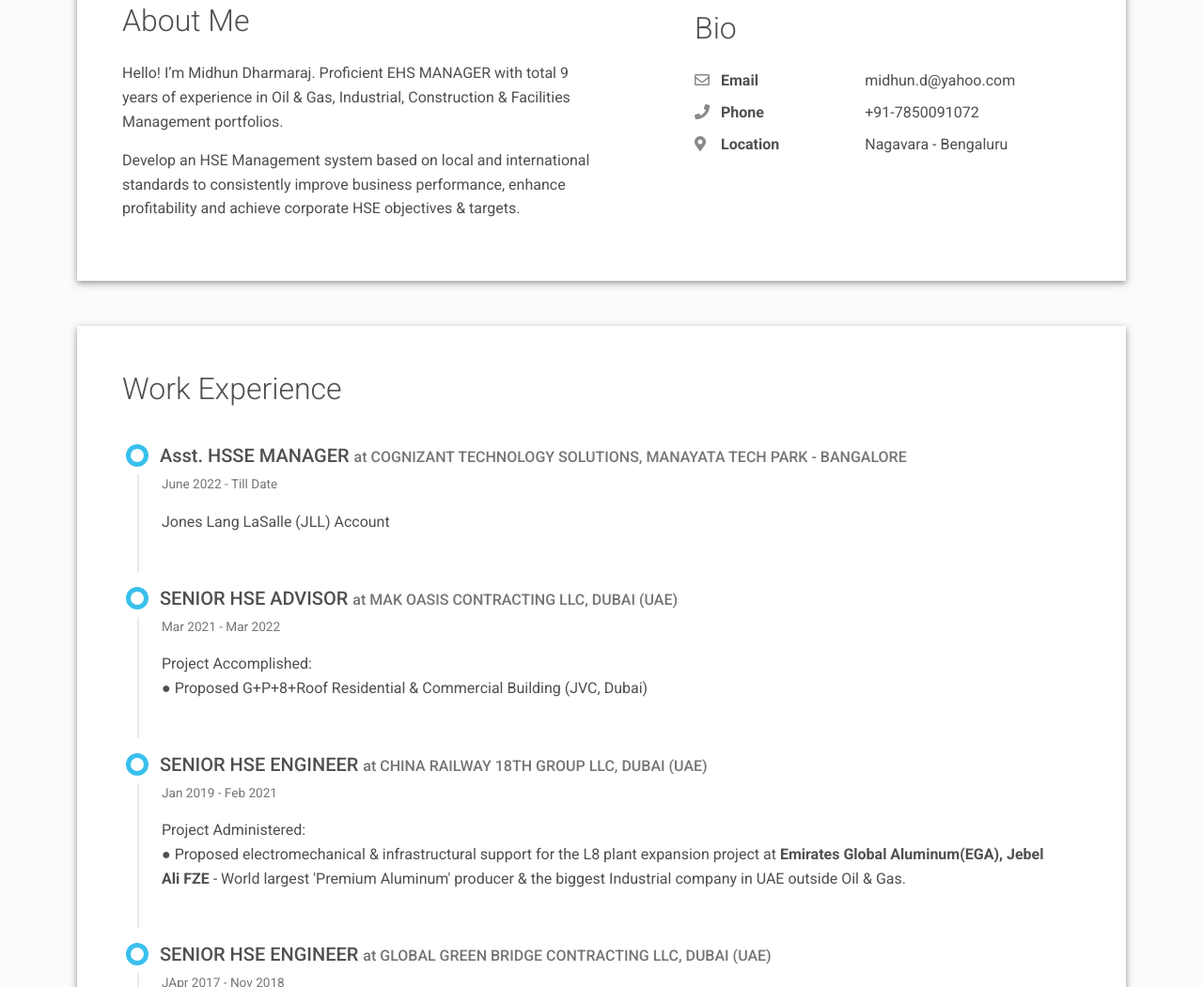
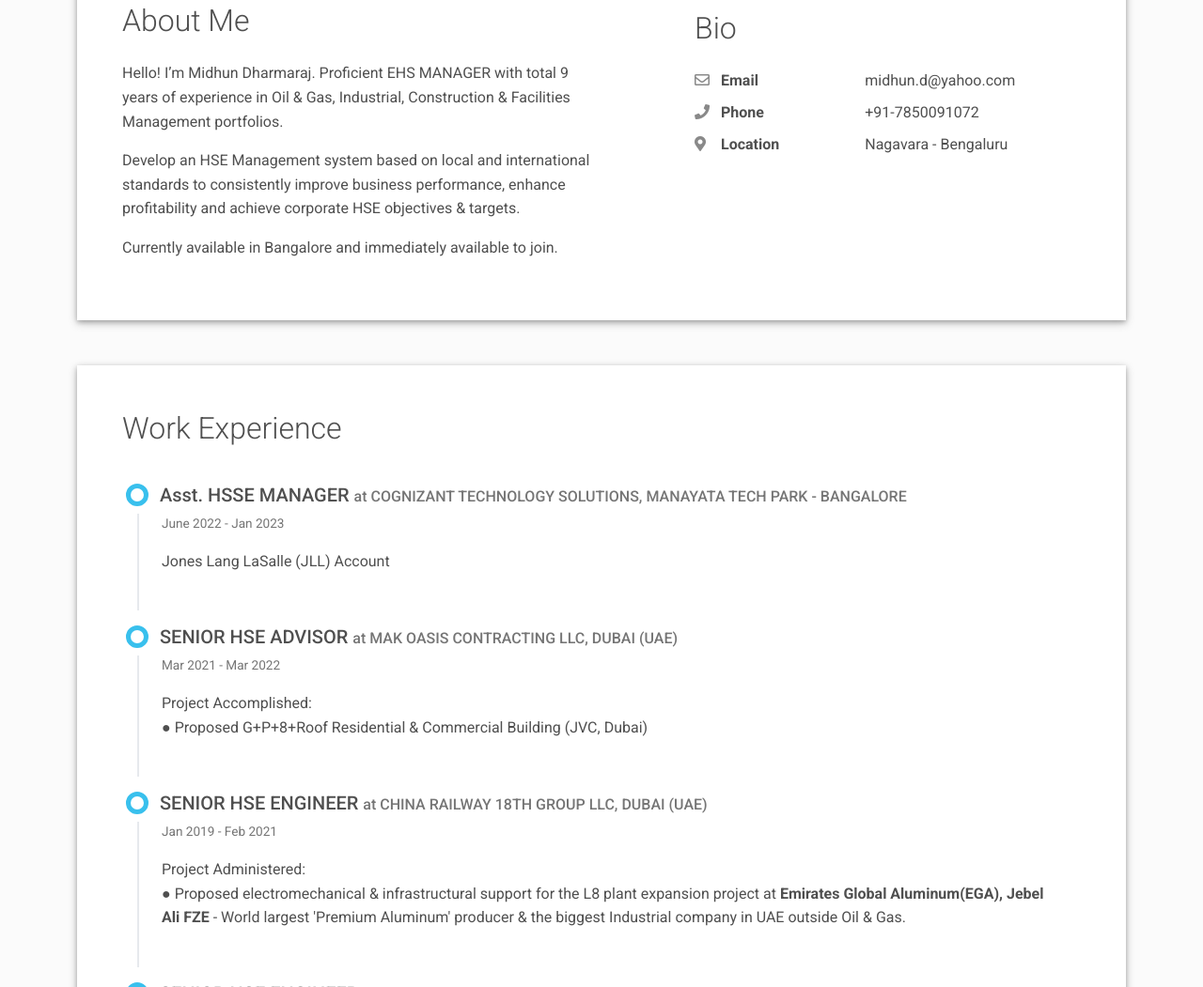
Before and after one commit to midhundharmaraj/midhundharmaraj.github.io, a plain HTML site: page index.html in a window 1280 px wide. Shown: the part 705-1756 px from the top of the page at 94% size. Drawn offline with Linux system fonts and the light colour scheme.

Commit message:
Update index.html

```diff
--- a/index.html
+++ b/index.html
@@ -89,7 +89,7 @@
         <div class="col-md-6">
           <h2 class="h2 fw-light mb-4">About Me</h2>
           <p>Hello! I’m Midhun Dharmaraj. Proficient EHS MANAGER with total 9 years of experience in Oil & Gas, Industrial, Construction & Facilities Management portfolios.</p><p>Develop an HSE Management system based on local and international standards to consistently improve
-business performance, enhance profitability and achieve corporate HSE objectives & targets.</p>
+business performance, enhance profitability and achieve corporate HSE objectives & targets.</p><p>Currently available in Bangalore and immediately available to join.</p>
         </div>
         <div class="col-md-5 offset-lg-1">
           <div class="row mt-2">
@@ -139,7 +139,7 @@
             <div class="h5">Asst. HSSE MANAGER <span class="text-muted h6">at COGNIZANT TECHNOLOGY SOLUTIONS, MANAYATA TECH PARK - BANGALORE</span></div>
           </div>
           <div class="timeline-body px-4 pb-4">
-            <div class="text-muted text-small mb-3">June 2022 - Till Date</div>
+            <div class="text-muted text-small mb-3">June 2022 - Jan 2023</div>
             <div>
              <p> Jones Lang LaSalle (JLL) Account</p></div>
           </div>
```
